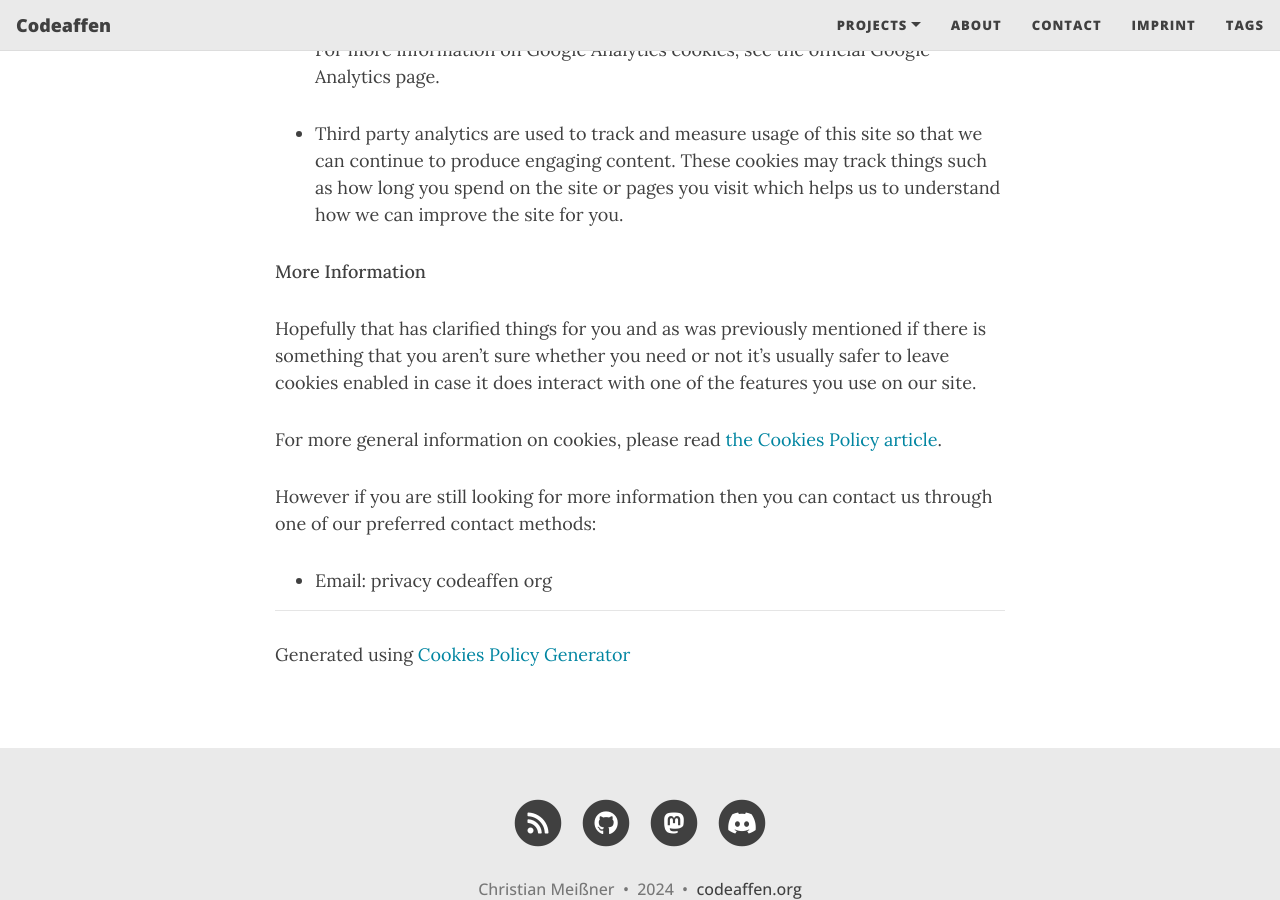
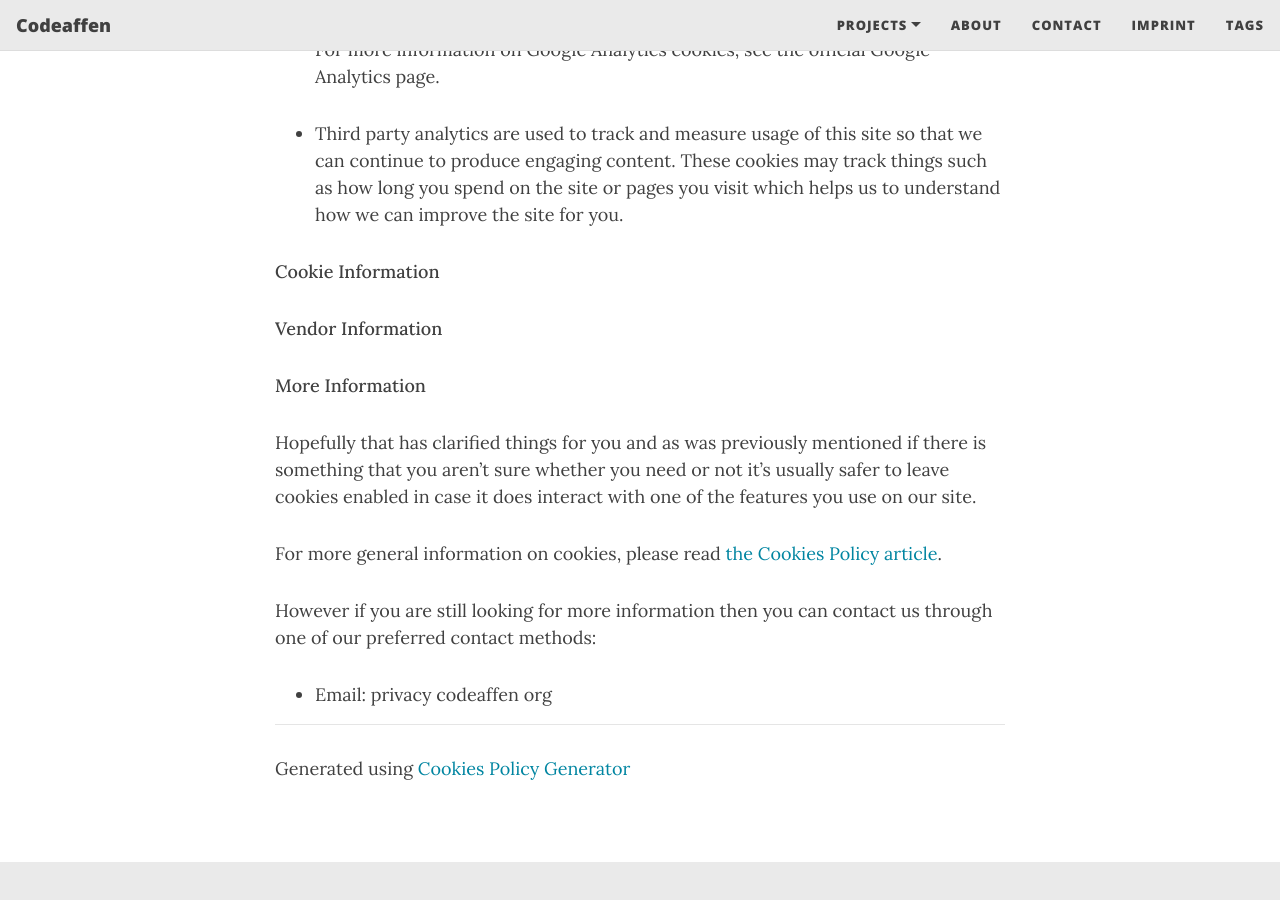
Before and after one commit to codeaffen/codeaffen.org, a Jekyll site: the page built from policy.md, in a window 1280 px wide and 900 px high, scrolled down 1794 px. Built offline with Jekyll 4.4.1, drawn with Linux system fonts in a browser that asks for light colours; nearby versions of some CDN libraries; comment, search, counter and statistics services are not loaded.

Commit message:
Add cookie and vendor information

```diff
--- a/policy.md
+++ b/policy.md
@@ -42,6 +42,13 @@
 
 *   Third party analytics are used to track and measure usage of this site so that we can continue to produce engaging content. These cookies may track things such as how long you spend on the site or pages you visit which helps us to understand how we can improve the site for you.
 
+**Cookie Information**
+
+<div id="cmpcookieinfo"></div><script src="https://delivery.consentmanager.net/delivery/cookieinfo.php?cdid=d590ed76816dd" type="text/javascript" async></script>
+
+**Vendor Information**
+
+<div id="cmpvendorlist"></div><script src="https://delivery.consentmanager.net/delivery/vendorlist.php?cdid=d590ed76816dd" type="text/javascript" async></script>
 
 **More Information**
 
```
